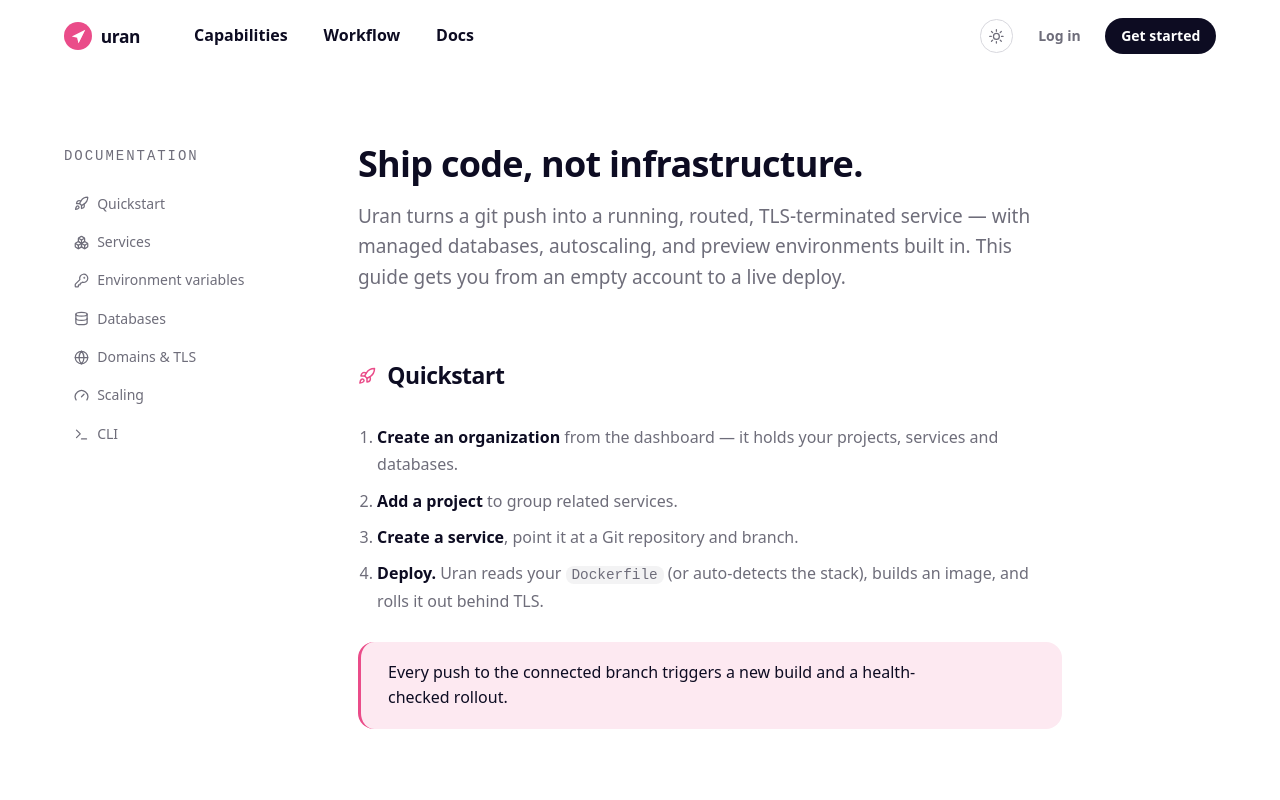
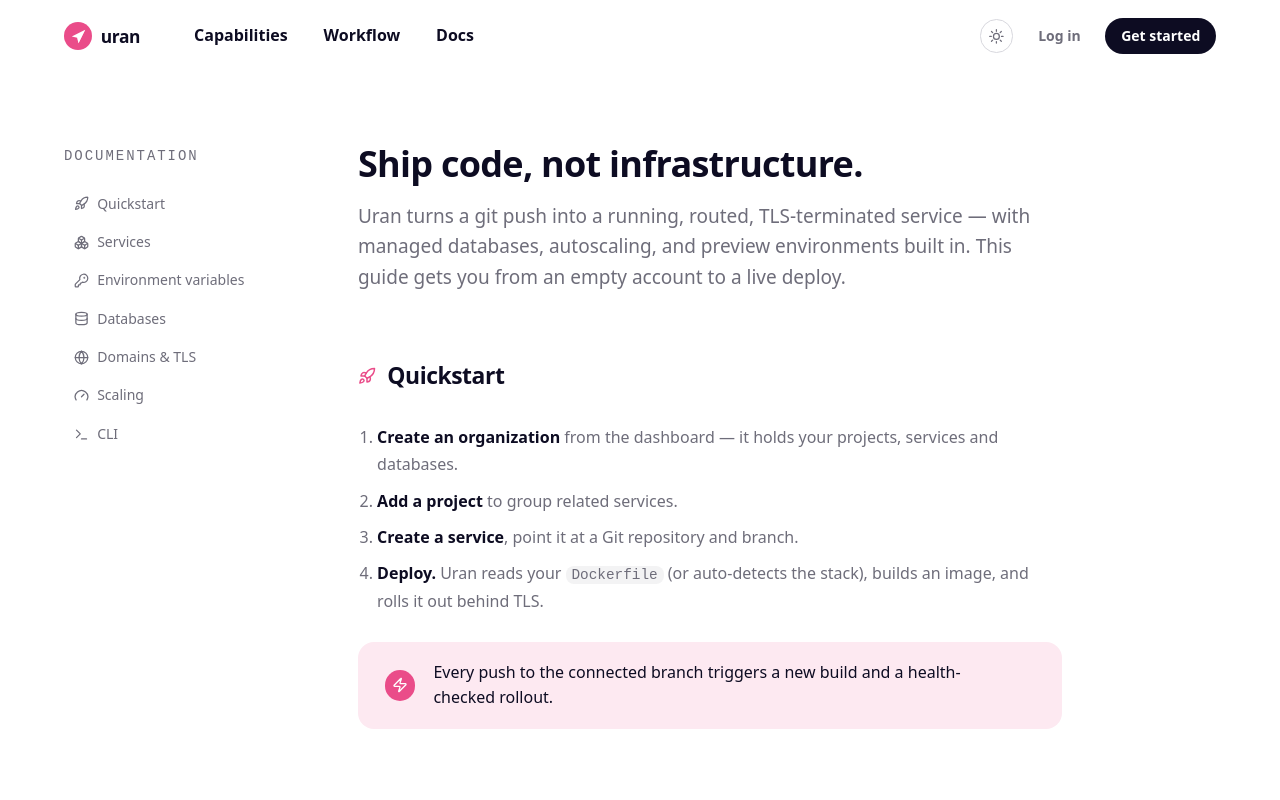
Before and after one commit to ebnsina/uran-web, a SvelteKit app: page /docs in a window 1280 px wide. Shown: the top 800 px of the page. Built offline with nearby package versions, Linux system fonts and the light colour scheme; a web font is replaced by a local one.

Commit message:
style(docs): callout with icon badge instead of left border
Remove the left accent rule on the docs note; make it an icon callout — a pink
circular badge with a Zap icon beside the text on the pale-pink surface.

```diff
--- a/src/routes/docs/+page.svelte
+++ b/src/routes/docs/+page.svelte
@@ -1,5 +1,5 @@
 <script lang="ts">
-	import { Rocket, Terminal, Boxes, Database, KeyRound, Globe, Gauge } from '@lucide/svelte';
+	import { Rocket, Terminal, Boxes, Database, KeyRound, Globe, Gauge, Zap } from '@lucide/svelte';
 	import SiteHeader from '$lib/components/site/SiteHeader.svelte';
 	import SiteFooter from '$lib/components/site/SiteFooter.svelte';
 	import { smoothAnchor } from '$lib/scroll';
@@ -65,6 +65,7 @@
 				</li>
 			</ol>
 			<p class="note">
+				<span class="note-ico"><Zap size={16} /></span>
 				Every push to the connected branch triggers a new build and a health-checked rollout.
 			</p>
 		</section>
@@ -243,12 +244,24 @@ uran env set --service 12 KEY=value</pre>
 		overflow-x: auto;
 	}
 	.note {
+		display: flex;
+		align-items: center;
+		gap: var(--space-s);
 		margin-top: var(--space-m);
 		padding: var(--space-s) var(--space-m);
-		border-left: 3px solid var(--accent);
 		background: var(--accent-soft);
-		border-radius: var(--radius-sm);
+		border-radius: var(--radius);
 		color: var(--fg);
+	}
+	.note-ico {
+		display: grid;
+		place-items: center;
+		width: 1.9rem;
+		height: 1.9rem;
+		flex-shrink: 0;
+		color: #fff;
+		background: var(--accent);
+		border-radius: var(--radius-full);
 	}
 
 	@media (min-width: 56rem) {
```
